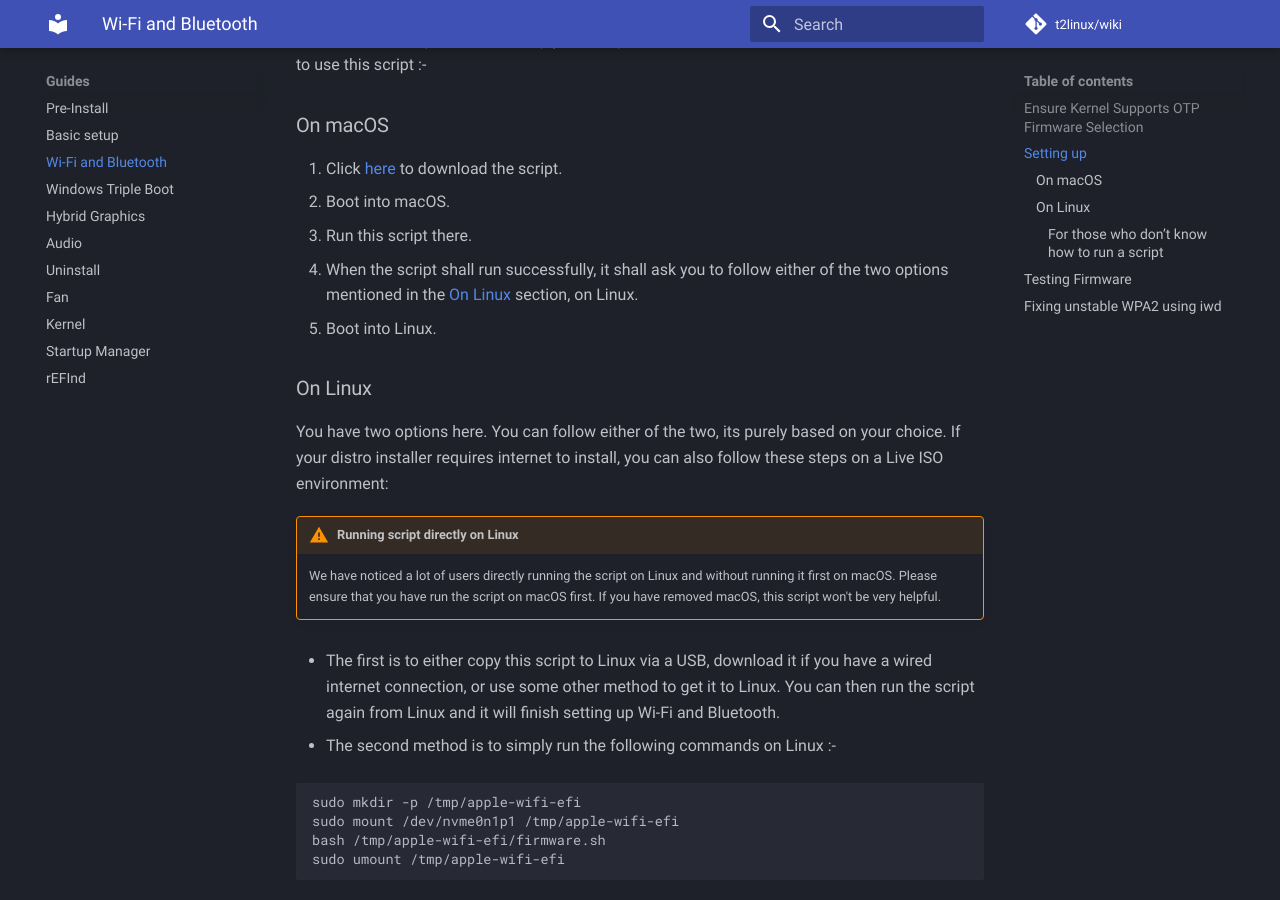
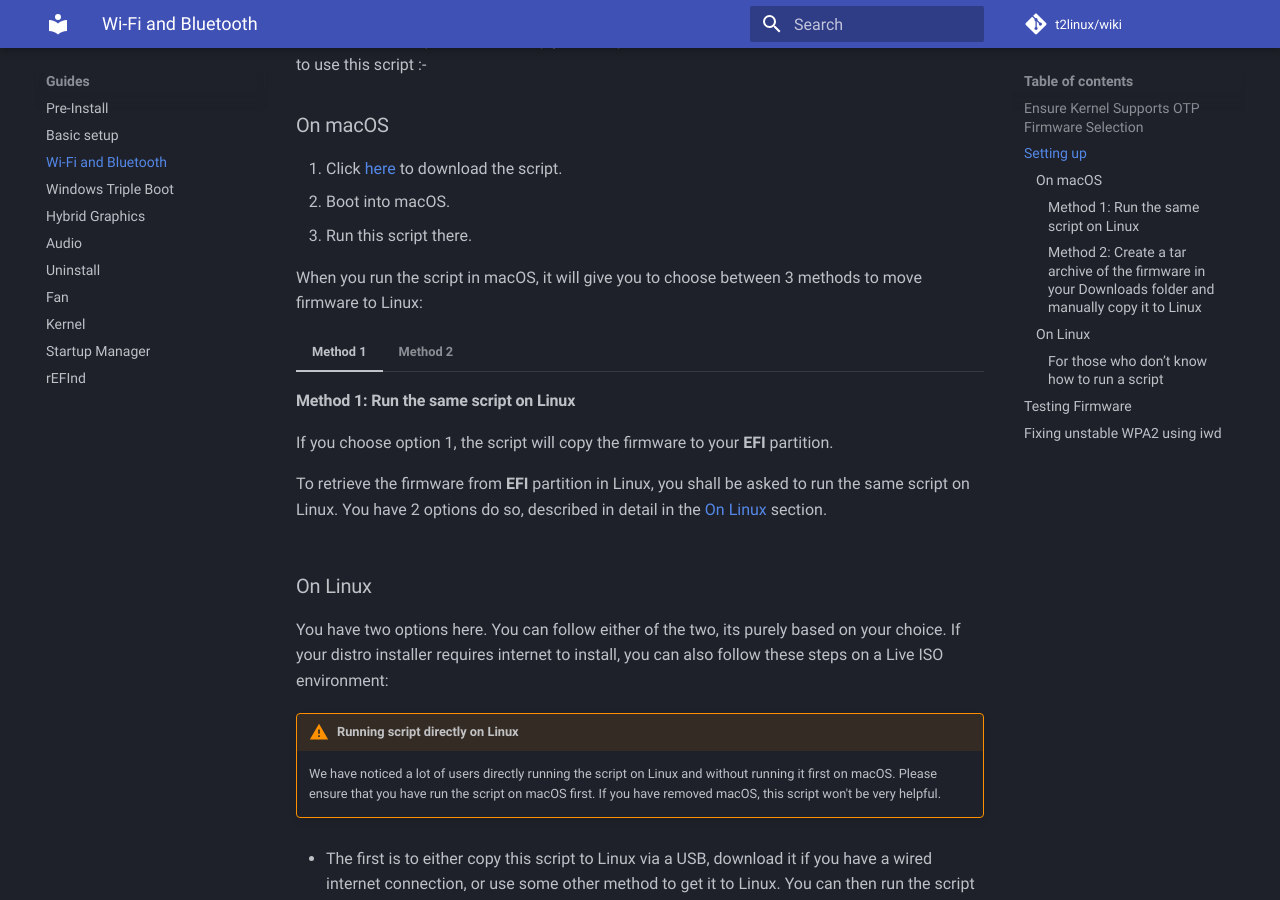
Before and after one commit to t2linux/wiki, an MkDocs documentation site: the page built from docs/guides/wifi-bluetooth.md, in a window 1280 px wide and 900 px high, scrolled down 861 px. Built offline with MkDocs 1.6.1 and Material for MkDocs 9.7.7, drawn with Linux system fonts in a browser that asks for light colours; comment, search, counter and statistics services are not loaded.

Commit message:
Part 1 of rewriting the wifi guide.

```diff
--- a/docs/guides/wifi-bluetooth.md
+++ b/docs/guides/wifi-bluetooth.md
@@ -25,8 +25,24 @@ We now use a script which can help you set up Wi-Fi and Bluetooth. Follow the in
 1. Click [here](../tools/firmware.sh) to download the script.
 2. Boot into macOS.
 3. Run this script there.
-4. When the script shall run successfully, it shall ask you to follow either of the two options mentioned in the [On Linux](#on-linux) section, on Linux.
-5. Boot into Linux.
+
+When you run the script in macOS, it will give you to choose between 3 methods to move firmware to Linux:
+
+=== "Method 1"
+    #### Method 1: Run the same script on Linux
+
+    If you choose option 1, the script will copy the firmware to your **EFI** partition.
+
+    To retrieve the firmware from **EFI** partition in Linux, you shall be asked to run the same script on Linux. You have 2 options do so, described in detail in the [On Linux](#on-linux) section.
+
+=== "Method 2"
+    #### Method 2: Create a tar archive of the firmware in your Downloads folder and manually copy it to Linux
+
+    If you choose this method, you need to have `python3` installed on macOS. The script shall automatically detect if it is missing, and if required, also give you the option of installing it.
+
+    Once the script confirms that you have `python3` installed, it shall create a tar archive of the firmware by the name of `firmware.tar` in your **Downloads** folder.
+
+    Now you have to copy the firmware to Linux. The procedure has been described on detail in [On Linux](#on-linux) section.
 
 ### On Linux
 
```
